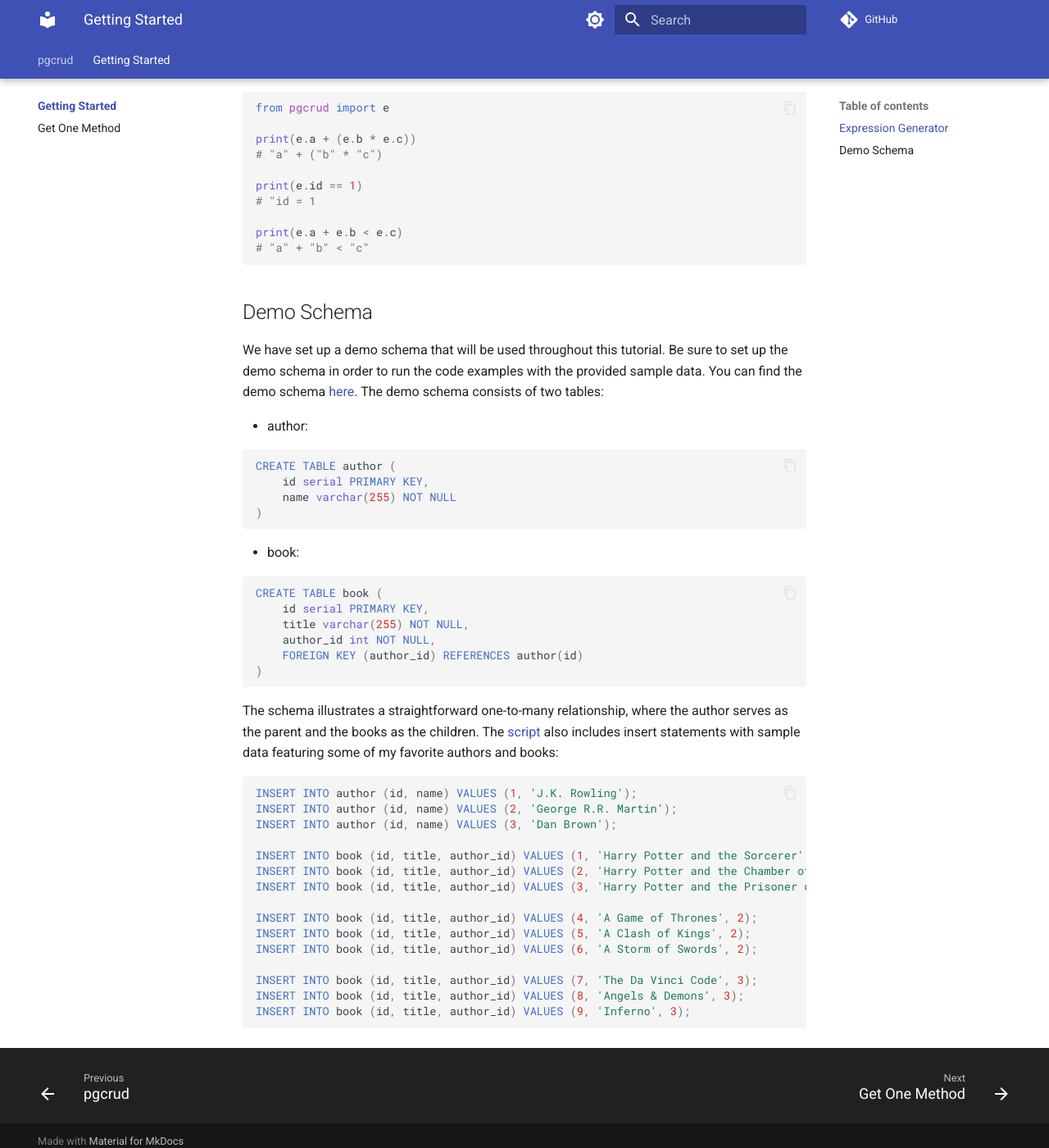
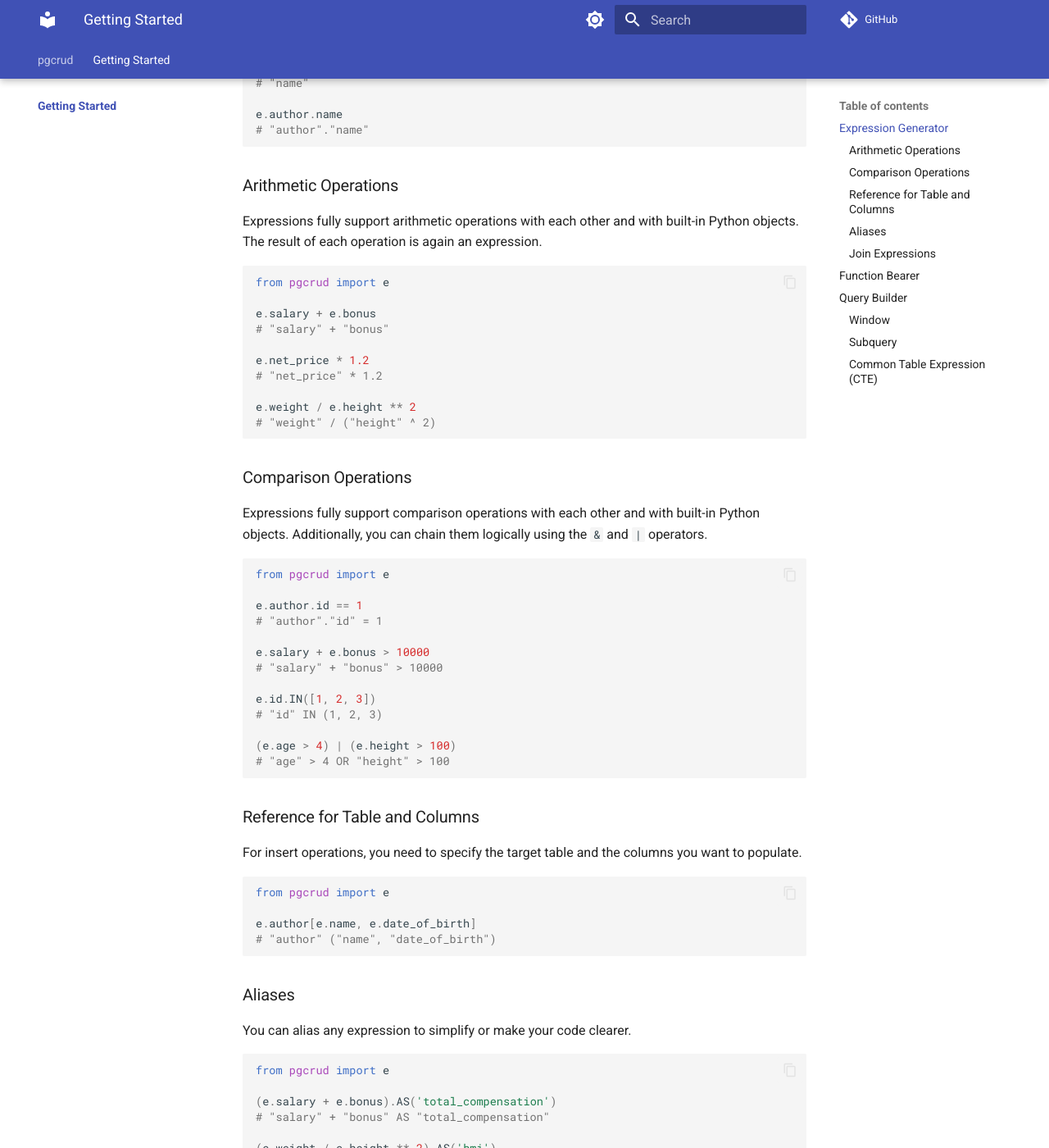
Before and after one commit to dakivara/pgcrud, an MkDocs documentation site: the page built from docs/getting-started/index.md, in a window 1280 px wide and 1400 px high, scrolled down 671 px. Shown: the whole window at 82% size. Built offline with MkDocs 1.6.1 and Material for MkDocs 9.7.7, drawn with Linux system fonts in a browser that asks for light colours; comment, search, counter and statistics services are not loaded; some of the changed text lies outside the part shown.

Commit message:
update docs

````diff
--- a/docs/getting-started/index.md
+++ b/docs/getting-started/index.md
@@ -1,86 +1,202 @@
 
-In this section, you will learn how to use pgcrud's built-in functions to
-perform **Create**, **Read**, **Update**, and **Delete** operations. We have provided illustrative code
-examples to guide you through pgcrud's functionality.
+pgcrud is designed to closely mirror PostgreSQL's query language. If you are familiar
+with PostgreSQL, you will quickly recognize the similarities, making this tutorial much easier to follow.
+
+There are 3 key objects in pgcrud which are essential for unlocking its full functionality. The 3 objects are
+named `e`, `f`, and `q` and can be imported using `from pgcrud import e, f, q`.
+
+- Expression Generator `e`: Creates generic references to database objects.
+- Function Bearer `f`: Facilitates the use of PostgreSQL functions.
+- Query Builder `q`: Enables modular query construction, mirroring PostgreSQL.
 
 ## Expression Generator
 
-To understand the upcoming examples, it's important to understand pgcrud's expression generator. The expression generator
-is imported with `from pgcrud import e` and is used to create arbitrary references to database objects, such as columns or tables.
+Any attribute of the Expression Generator is an expression, and any attribute of
+an expression is also an expression[^1]. Expressions are primarily used to
+represent tables or columns in the database.
+
+[^1]: Except for keywords, like `JOIN`, `OVER` or `AS`, which a pre-defined methods of an expression.
 
 ```python
 from pgcrud import e
 
-print(e.name)
+e.author
+# "author"
+
+e.name
 # "name"
 
-print(e.author)
-# "author"
-
-print(e.author.name)
+e.author.name
 # "author"."name"
 ```
 
-Expressions are used to define various clauses, including select, from, and filter, and fully support arithmetic and comparison operations.
+### Arithmetic Operations
+
+Expressions fully support arithmetic operations with each other and with built-in Python objects.
+The result of each operation is again an expression.
 
 ```python
 from pgcrud import e
 
-print(e.a + (e.b * e.c))
-# "a" + ("b" * "c")
+e.salary + e.bonus
+# "salary" + "bonus"
 
-print(e.id == 1)
-# "id = 1
+e.net_price * 1.2
+# "net_price" * 1.2
 
-print(e.a + e.b < e.c)
-# "a" + "b" < "c"
+e.weight / e.height ** 2
+# "weight" / ("height" ^ 2)
 ```
 
-## Demo Schema
+### Comparison Operations
 
-We have set up a demo schema that will be used throughout this tutorial. Be sure to set up the
-demo schema in order to run the code examples with the provided sample data. You can find the
-demo schema [here](https://github.com/dakivara/pgcrud/tree/main/demo/setup_schema.sql).
-The demo schema consists of two tables:
+Expressions fully support comparison operations with each other and with built-in Python objects. Additionally, you can
+chain them logically using the `&` and `|` operators.
 
-- author:
+```python
+from pgcrud import e
 
-```sql
-CREATE TABLE author (
-    id serial PRIMARY KEY,
-    name varchar(255) NOT NULL
-)
+e.author.id == 1
+# "author"."id" = 1
+
+e.salary + e.bonus > 10000
+# "salary" + "bonus" > 10000
+
+e.id.IN([1, 2, 3])
+# "id" IN (1, 2, 3)
+
+(e.age > 4) | (e.height > 100)
+# "age" > 4 OR "height" > 100
 ```
 
-- book:
+### Reference for Table and Columns
 
-```sql
-CREATE TABLE book (
-    id serial PRIMARY KEY,
-    title varchar(255) NOT NULL,
-    author_id int NOT NULL,
-    FOREIGN KEY (author_id) REFERENCES author(id)
-)
+For insert operations, you need to specify the target table and the columns you want to populate.
+
+```python
+from pgcrud import e
+
+e.author[e.name, e.date_of_birth]
+# "author" ("name", "date_of_birth")
 ```
 
-The schema illustrates a straightforward one-to-many relationship, where the author
-serves as the parent and the books as the children. The [script](https://github.com/dakivara/pgcrud/tree/main/demo/setup_schema.sql) also includes insert
-statements with sample data featuring some of my favorite authors and books:
 
-```sql
-INSERT INTO author (id, name) VALUES (1, 'J.K. Rowling');
-INSERT INTO author (id, name) VALUES (2, 'George R.R. Martin');
-INSERT INTO author (id, name) VALUES (3, 'Dan Brown');
+### Aliases
 
-INSERT INTO book (id, title, author_id) VALUES (1, 'Harry Potter and the Sorcerer''s Stone', 1);
-INSERT INTO book (id, title, author_id) VALUES (2, 'Harry Potter and the Chamber of Secrets', 1);
-INSERT INTO book (id, title, author_id) VALUES (3, 'Harry Potter and the Prisoner of Azkaban', 1);
+You can alias any expression to simplify or make your code clearer.
 
-INSERT INTO book (id, title, author_id) VALUES (4, 'A Game of Thrones', 2);
-INSERT INTO book (id, title, author_id) VALUES (5, 'A Clash of Kings', 2);
-INSERT INTO book (id, title, author_id) VALUES (6, 'A Storm of Swords', 2);
+```python
+from pgcrud import e
 
-INSERT INTO book (id, title, author_id) VALUES (7, 'The Da Vinci Code', 3);
-INSERT INTO book (id, title, author_id) VALUES (8, 'Angels & Demons', 3);
-INSERT INTO book (id, title, author_id) VALUES (9, 'Inferno', 3);
+(e.salary + e.bonus).AS('total_compensation')
+# "salary" + "bonus" AS "total_compensation"
+
+(e.weight / e.height ** 2).AS('bmi')
+# "weight" / ("height" ^ 2) AS "bmi"
 ```
+
+### Join Expressions
+
+Expressions support defining joins in a style similar to PostgreSQL.
+
+```python
+from pgcrud import e
+
+e.book.\
+    LEFT_JOIN(e.autor).\
+    ON(e.book.author_id == e.author.id)
+# "book" LEFT JOIN "autor" ON "book"."author_id" = "author"."id"
+
+e.employee.AS('e').\
+    JOIN(e.department.AS('d')).\
+    ON((e.e.department_id == e.d.id) & (e.d.type == 'Finance'))
+# "employee" AS "e" JOIN "department" AS "d" ON "e"."department_id" = "d"."id" AND "d"."type" = 'Finance'
+```
+
+## Function Bearer
+
+The Function Bearer encapsulates all PostgreSQL functions, which can be used to transform or aggregate database objects.
+
+```python
+from pgcrud import e, f
+
+f.avg(e.salary)
+# avg("salary")
+
+f.coalesce(e.score, 0)
+# coalesce("score", 0)
+
+f.json_agg(e.book)
+# json_agg("book")
+```
+
+
+## Query Builder
+
+The Query Builder is used to chain multiple clauses together to construct an SQL query. You typically use this to
+define windows, subqueries or to construct queries that cannot be achieved using the pre-defined CRUD operations provided by pgcrud.
+
+### Window
+
+You can define windows or use the `OVER` clause.
+
+```python
+from pgcrud import e, f, q
+from pgcrud.frame_boundaries import UNBOUNDED_PRECEDING, CURRENT_ROW
+
+e.w.AS(
+    q.PARTITION_BY(e.product_id).
+    ORDER_BY(e.sale_timestamp).
+    ROWS_BETWEEN(UNBOUNDED_PRECEDING, CURRENT_ROW)
+)
+# "w" AS (PARTITION BY "product_id" ORDER BY "sale_timestamp" ROWS BETWEEN UNBOUNDED PRECEEDING AND CURRENT ROW)
+
+(e.salary / f.avg(e.salary)).OVER(q.PARTITION_BY(e.department_id)).AS('relative_salary')
+# "salary" / avg("salary") OVER (PARTITION BY "department_id") AS "relative_salary"
+```
+
+### Subquery
+
+You can use subqueries in filter expressions or join expressions.
+
+```python
+from pgcrud import e, f, q
+
+e.id.IN(
+    q.SELECT(e.department_id).
+    FROM(e.employee).
+    GROUP_BY(e.department_id).
+    HAVING(f.avg(e.salary) > 10000)
+)
+# "id" IN (SELECT "department_id" FROM "employee" GROUP BY "department_id" HAVING avg("salary") > 10000)
+
+e.author.JOIN(
+    q.SELECT((e.author_id, f.json_agg(e.book).AS('books'))).
+        FROM(e.book).
+        GROUP_BY(e.author_id).
+        AS('author_books')
+    ).ON(e.author.id == e.author_books.author_id)
+# "author" JOIN (SELECT "author_id", json_agg("book") AS "books" FROM "book" GROUP BY "author_id") AS "author_books" ON "author"."id" = "author_books"."author_id"
+```
+
+### Common Table Expression (CTE)
+
+pgcrud provides pre-defined functions for most relevant CRUD operations but does not cover cases like CTEs. In
+such scenarios, you can use the Query Builder to construct your query.
+
+```python
+from pgcrud import e, f, q
+
+q.WITH(
+    e.stats.AS(
+        q.SELECT((e.department_id, f.avg(e.salary).AS('avg_salary'))).
+        FROM(e.employee).
+        GROUP_BY(e.department_id)
+    )
+).INSERT_INTO(e.department_stats[e.id, e.avg_salary]).\
+    SELECT((e.department_id, e.avg_salary)).\
+    FROM(e.stats)
+# WITH "stats" AS (SELECT "department_id", avg("salary") AS "avg_salary" FROM "employee" GROUP BY "department_id") INSERT INTO "department_stats" ("id", "avg_salary") SELECT "department_id", "avg_salary" FROM "stats"
+
+
+```
--- a/mkdocs.yml
+++ b/mkdocs.yml
@@ -37,4 +37,4 @@
   - pgcrud: index.md
   - Getting Started:
     - Getting Started: getting-started/index.md
-    - Get One Method: getting-started/get-one-method.md
+#    - Read: getting-started/read.md
````
Also changed, not shown: docs/getting-started/demo-schema.md (added, +47 -0 lines), docs/getting-started/read.md (renamed from docs/getting-started/get-one-method.md, +2 -3 lines), docs/index.md (+4 -4 lines).
